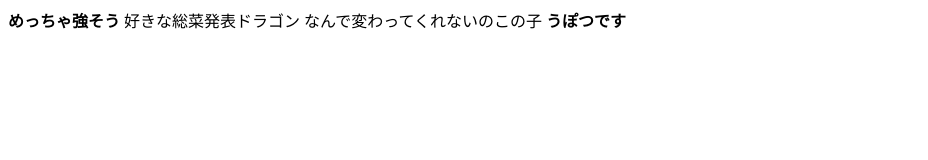
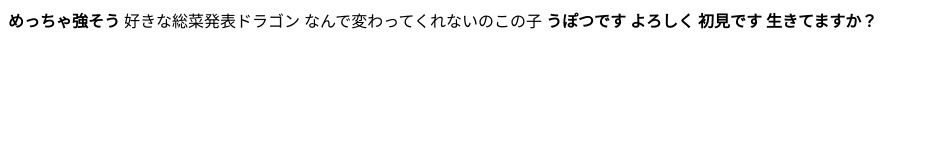
Before and after one commit to Yamukatsu/20240422-test, a plain HTML site: page index.html in a window 1280 px wide. Shown: the whole page, without its empty margins (0-928 px from the left). Drawn offline with Linux system fonts and the light colour scheme.

Commit message:
ソースコードをインポート

```diff
--- a/index.html
+++ b/index.html
@@ -12,6 +12,9 @@
     なんで変わってくれないのこの子
     <strong>
       うぽつです
+      よろしく
+      初見です
+      生きてますか？
     </strong>
   </body>
 </html>
```
